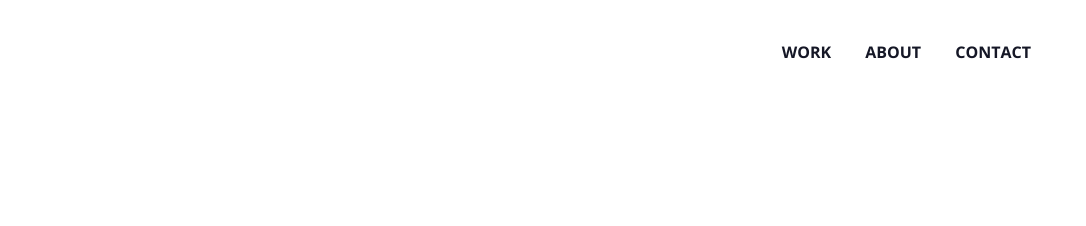
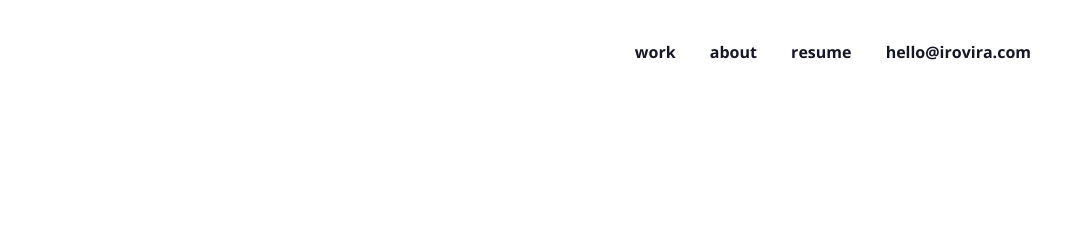
Before and after one commit to irovira-uxdesign/Portfolio-Website, a plain HTML site: page About.html in a window 1280 px wide. Shown: the top 226 px of the page, 194-1280 px from the left. Drawn offline with nearby package versions, Linux system fonts and the light colour scheme.

Commit message:
Update menu

```diff
--- a/About.html
+++ b/About.html
@@ -32,9 +32,10 @@
 
         <nav>
           <ul class="navigation">
-            <li><a href="index.html">Work</a></li>
-            <li><a href="About.html">About</a></li>
-            <li><a href="#contact" onclick="menuToggle()">Contact</a></li>
+            <li><a href="index.html">work</a></li>
+            <li><a href="About.html">about</a></li>
+            <li><a href="files/My_Resume.pdf" target="_blank">resume</a></li>
+            <li><a href="mailto:irovira.cab@gmail.com">hello@irovira.com</a></li>
             <li><a href="javascript:void(0);" class="icon" onclick="menuToggle()">
                 <i class="fa fa-bars"></i>
               </a></li>
--- a/css/style.css
+++ b/css/style.css
@@ -279,7 +279,6 @@ nav > ul {
 
 nav > ul > li > a {
   padding: 0 15px;
-  text-transform: uppercase;
   font-weight: 700;
   color: #151726;
 }
```
Also changed, not shown: Fit.square.html (+4 -3 lines), Upcards.html (+4 -3 lines), index.html (+4 -3 lines).
